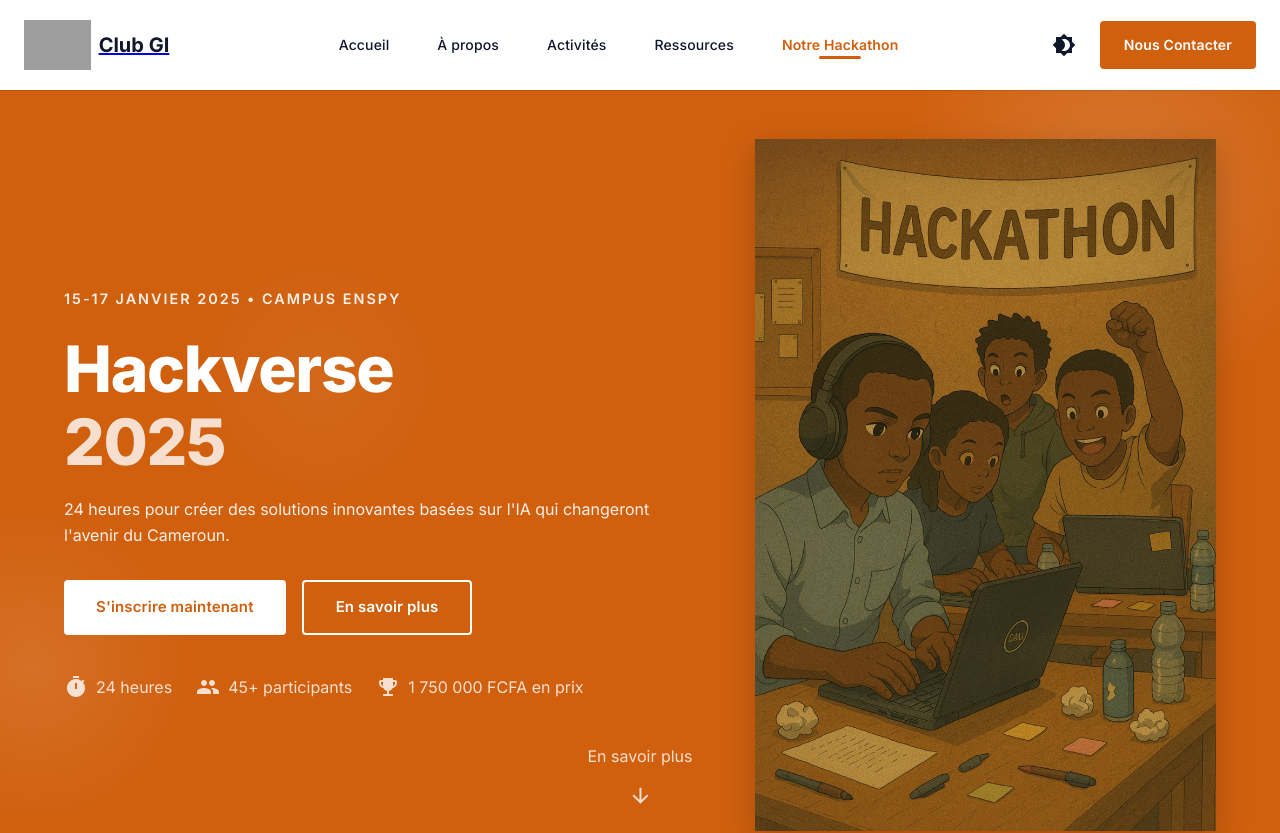
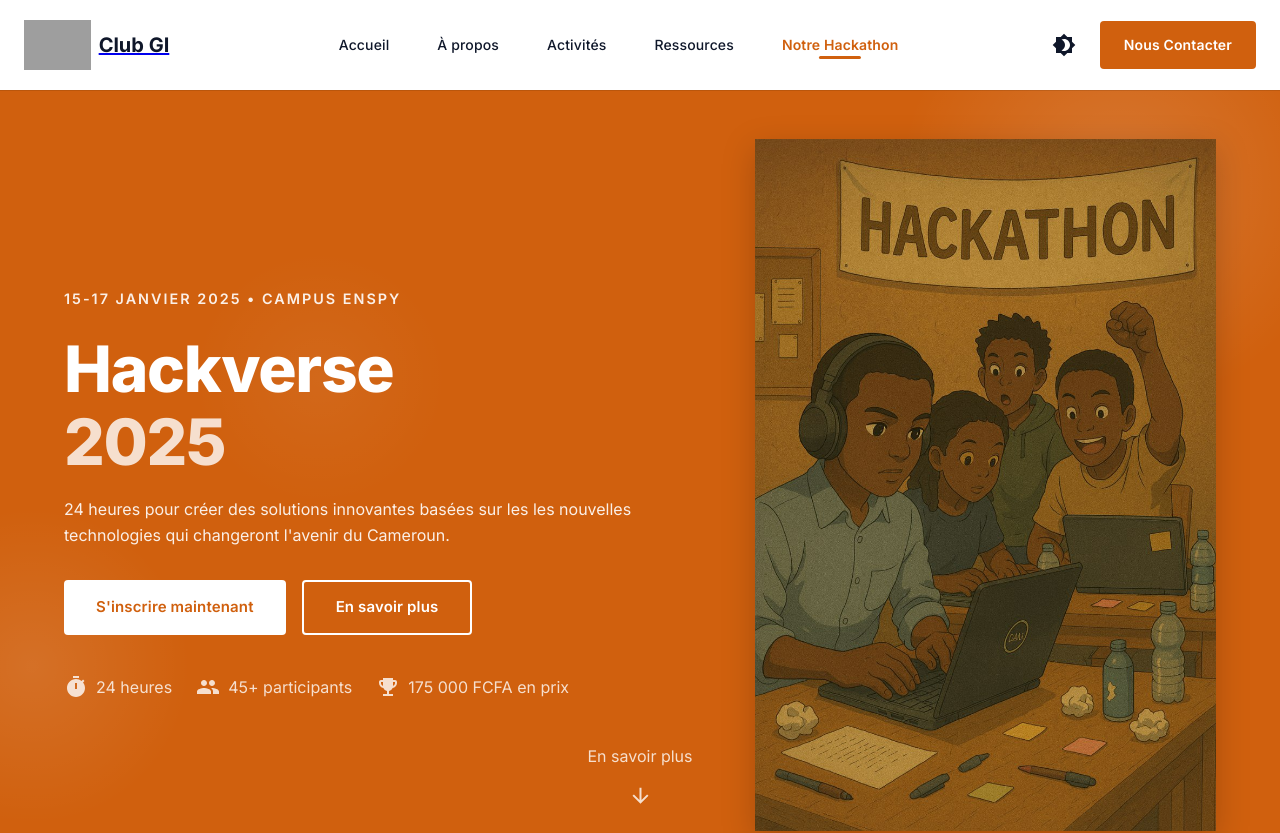
Before and after one commit to Nameless0l/gi, a Next.js app: page /hackathon in a window 1280 px wide. Shown: the top 833 px of the page. Built offline with nearby package versions, Linux system fonts and the light colour scheme; grey boxes are pictures that could not be loaded.

Commit message:
Nameless Wahouhhh

```diff
--- a/src/app/hackathon/page.js
+++ b/src/app/hackathon/page.js
@@ -398,7 +398,7 @@ export default function HackathonPage() {
                     lineHeight: 1.6,
                   }}
                 >
-                  24 heures pour créer des solutions innovantes basées sur l'IA
+                  24 heures pour créer des solutions innovantes basées sur les les nouvelles technologies
                   qui changeront l'avenir du Cameroun.
                 </Typography>
 
@@ -474,7 +474,7 @@ export default function HackathonPage() {
                   <Box sx={{ display: 'flex', alignItems: 'center', gap: 1 }}>
                     <EmojiEvents sx={{ color: 'rgba(255, 255, 255, 0.8)' }} />
                     <Typography variant="body2" sx={{ color: 'rgba(255, 255, 255, 0.8)' }}>
-                      1 750 000 FCFA en prix
+                      175 000 FCFA en prix
                     </Typography>
                   </Box>
                 </Box>
```
